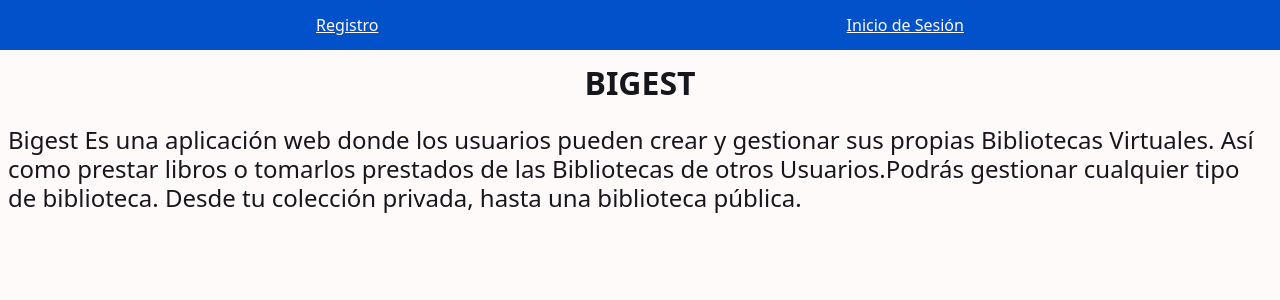
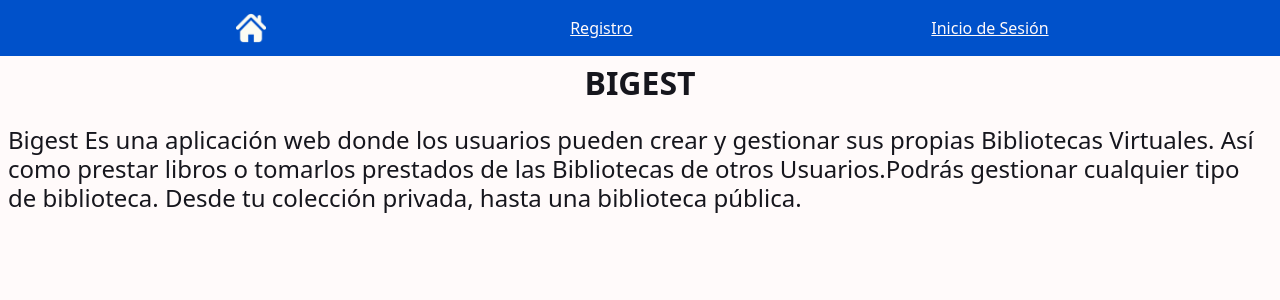
Before and after one commit to Miguel-Zapata/Proyect3-GestionBiblio, a React (Create React App) app in the folder client/: page / in a window 1280 px wide. Shown: the top 300 px of the page. Built offline with nearby package versions, Linux system fonts and the light colour scheme.

Commit message:
error sin biblioteca propia

```diff
--- a/client/src/components/Navbar.jsx
+++ b/client/src/components/Navbar.jsx
@@ -23,6 +23,9 @@ const BarraNavegacion = () => {
         >
           <Container className="container--navbar">
             <Nav className="flex--items">
+              <NavLink to="/">
+                <img className="home--navbar" src={homeNav} alt="home" />
+              </NavLink>
               <NavLink className="text-main" to="/Registro">
                 Registro
               </NavLink>
```
